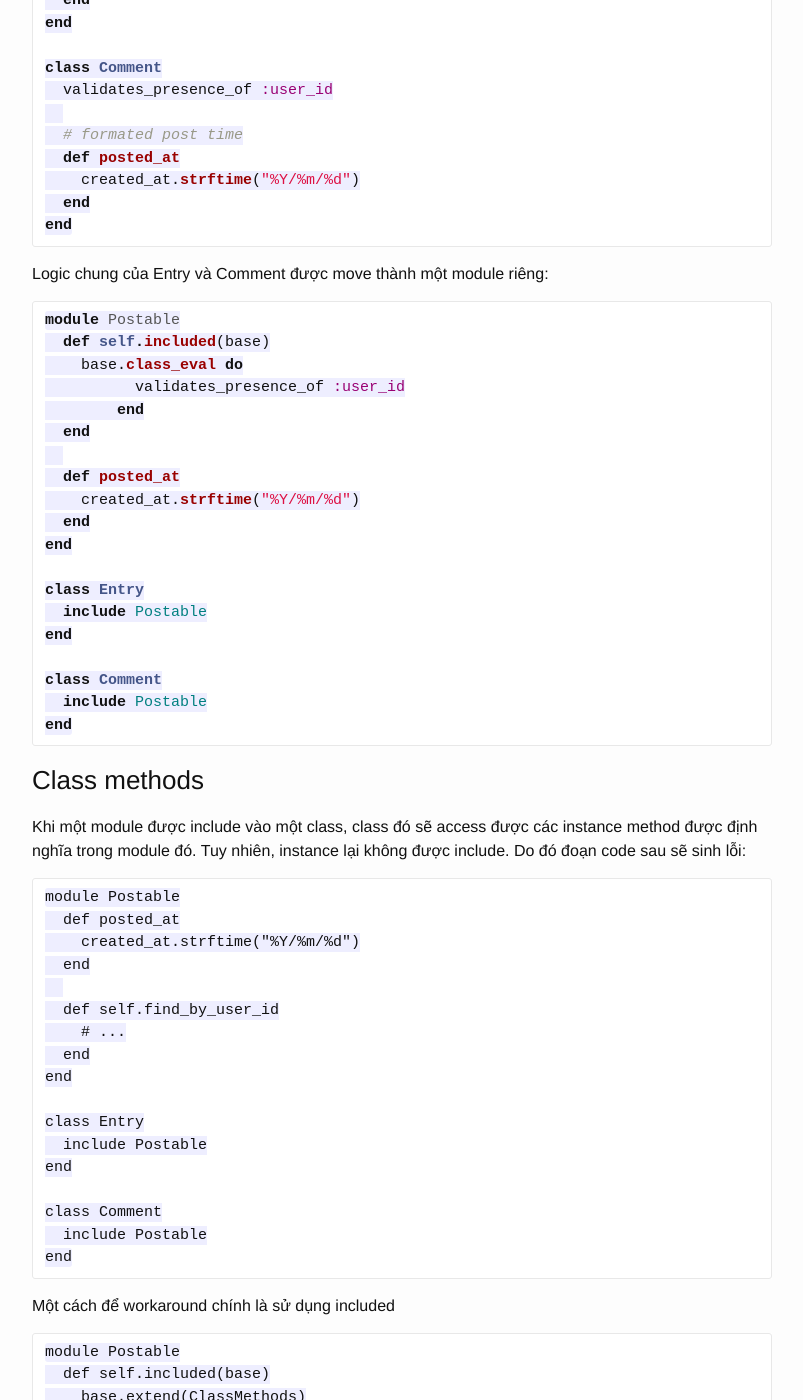
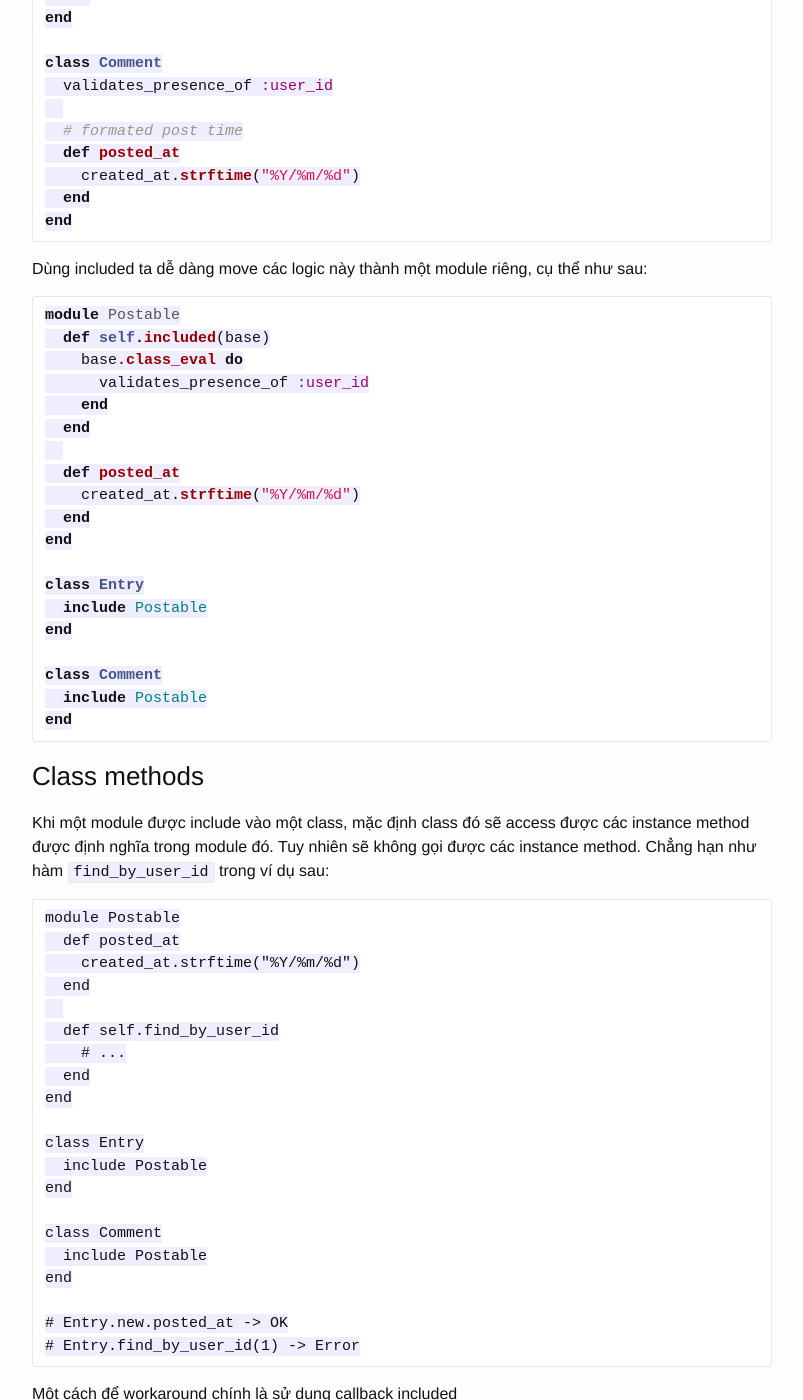
Before and after one commit to zinh/zinh.github.io, a Jekyll site: the page built from _posts/2014-11-30-rails-concern-what-is-it.markdown, in a window 1280 px wide and 1400 px high, scrolled down 945 px. Shown: the whole window, without its empty margins (238-1041 px from the left). Built offline with Jekyll 4.4.1, drawn with Linux system fonts in a browser that asks for light colours; some of the changed text lies outside the part shown.

Commit message:
Update 2014-11-30-rails-concern-what-is-it.markdown

````diff
--- a/_posts/2014-11-30-rails-concern-what-is-it.markdown
+++ b/_posts/2014-11-30-rails-concern-what-is-it.markdown
@@ -13,10 +13,6 @@ But first, let's return to Ruby's realm
 ### Module và included callback
 
 Ruby cung cấp một hàm callback có tên `included`. Hàm callback này sẽ được gọi mỗi khi module được included vào một module hoặc class khác. Signature của `included` như sau:
-
-```
-included(othermod)
-```
 
 Ví dụ sau được trích từ document của [Ruby](http://ruby-doc.org/core-1.9.3/Module.html#method-i-included)
 
@@ -32,7 +28,7 @@ module Enumerable
 end
 ```
 
-Ứng dụng của included
+`included` có thể được dùng để tách các phần logic giống nhau vào một module dùng chung. Chằng hạn trong ví dụ sau ta có 2 class Entry và Comment, cả 2 class đều định nghĩa các hàm như `posted_at` và gọi các helper như `validates_presence_of`
 
 ```ruby
 class Entry
@@ -54,14 +50,14 @@ class Comment
 end
 ```
 
-Logic chung của Entry và Comment được move thành một module riêng:
+Dùng included ta dễ dàng move các logic này thành một module riêng, cụ thể như sau:
 
 ```ruby
 module Postable
   def self.included(base)
     base.class_eval do
-	  validates_presence_of :user_id
-	end
+      validates_presence_of :user_id
+    end
   end
 
   def posted_at
@@ -80,7 +76,7 @@ end
 
 ### Class methods
 
-Khi một module được include vào một class, class đó sẽ access được các instance method được định nghĩa trong module đó. Tuy nhiên, instance lại không được include. Do đó đoạn code sau sẽ sinh lỗi:
+Khi một module được include vào một class, mặc định class đó sẽ access được các instance method được định nghĩa trong module đó. Tuy nhiên sẽ không gọi được các instance method. Chẳng hạn như hàm `find_by_user_id` trong ví dụ sau:
 
 ```
 module Postable
@@ -100,9 +96,12 @@ end
 class Comment
   include Postable
 end
+
+# Entry.new.posted_at -> OK
+# Entry.find_by_user_id(1) -> Error
 ```
 
-Một cách để workaround chính là sử dụng included
+Một cách để workaround chính là sử dụng callback included
 
 ```
 module Postable
@@ -112,8 +111,8 @@ module Postable
 
   module ClassMethods
     def find_by_user_id
-	  # ...
-	end
+      # ...
+    end
   end
 end
 ```
@@ -134,8 +133,8 @@ module Postable
 
   module ClassMethods
     def find_by_user_id
-	  # ...
-	end
+      # ...
+    end
   end
 end
 ```
````
Also changed, not shown: other parts of _posts/2014-11-30-rails-concern-what-is-it.markdown (+1 -1 lines).
